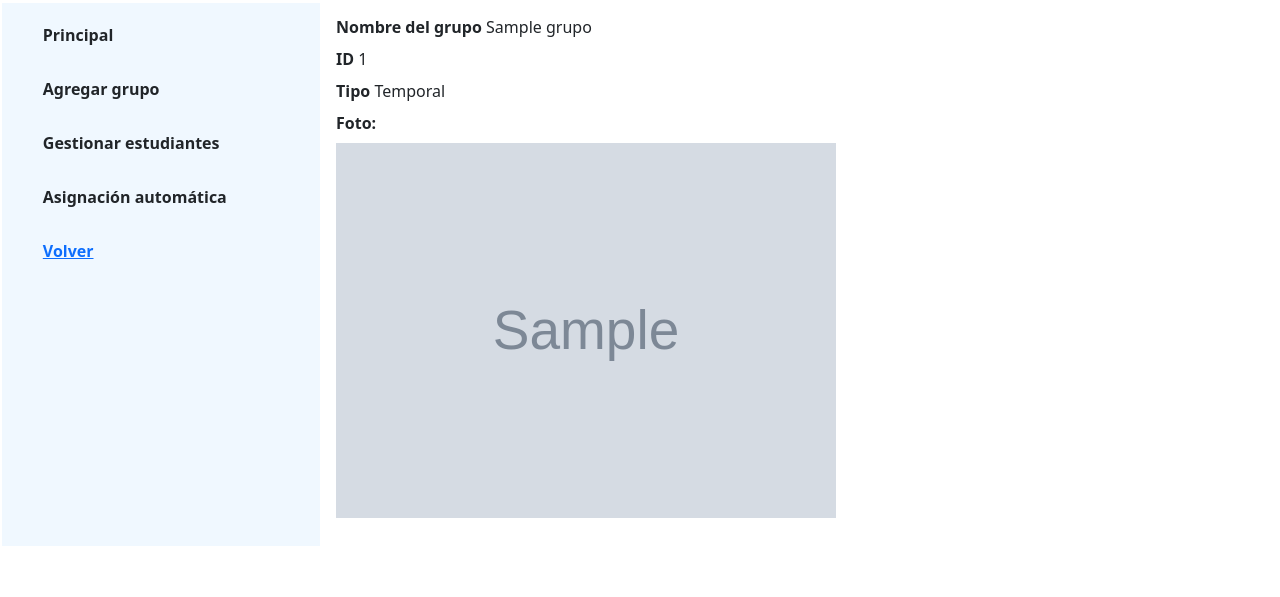
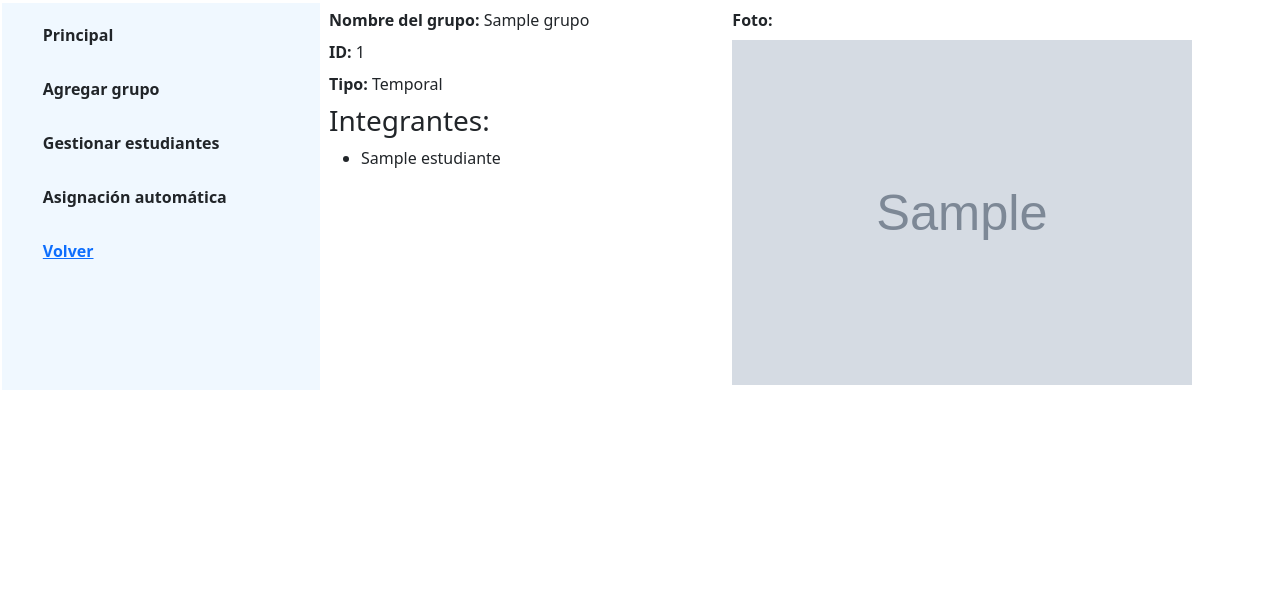
Before and after one commit to euc-duoc/duoc, a Django app: page /grupo/1 in a window 1280 px wide. Shown: the part 203-800 px from the top of the page. Run offline with Django 5.2, Linux system fonts and the light colour scheme; tables that the repository leaves empty hold one stand-in row (values such as "Sample post"); grey boxes marked "Sample" are stand-in pictures.

Commit message:
Incorpora modelo integrantes grupo

```diff
--- a/PGY3221/django/gestionCursos/models.py
+++ b/PGY3221/django/gestionCursos/models.py
@@ -9,3 +9,8 @@ class Grupo(models.Model):
     nombre = models.CharField(max_length=30)
     tipo = models.CharField(max_length=10, choices=TipoGrupo.choices)
     imgUrl = models.CharField(max_length=1000, default="#")
+    numintegrantes = models.IntegerField()
+
+class Estudiante(models.Model):
+    nombre = models.CharField(max_length=100)
+    grupo = models.ForeignKey(Grupo, on_delete=models.CASCADE)
--- a/PGY3221/django/gestionCursos/static/css/estilos.css
+++ b/PGY3221/django/gestionCursos/static/css/estilos.css
@@ -113,7 +113,7 @@ body {
 }
 
 .fotoGrupo img {
-    width: 500px;
+    width: 100%;
 }
 
 .detalleGrupo .integrantesGrupo {
--- a/PGY3221/django/gestionCursos/templates/agregar_grupo.html
+++ b/PGY3221/django/gestionCursos/templates/agregar_grupo.html
@@ -48,9 +48,9 @@
                         <label for="imgUrlGrupo" class="form-label">URL imagen</label>
                         <input type="text" class="form-control" name="imgUrlGrupo"/>
                     </div>
-                    <!--
+
                     <div class="col-md-6 mb-3">
-                        <label class="form-label">Agregar miembros:</label>
+                        <label class="form-label">Agregar integrantes:</label>
 
                         <div class="row g-3 mb-3">
                             <div class="col-auto">
@@ -64,7 +64,7 @@
                         <ul class="list-group" id="integrantesGrupo"></ul>
                         <input type="hidden" id="agregarIntegranteNombres" name="agregarIntegranteNombres"/>
                     </div>
-                    -->
+
                     <button type="submit" class="btn btn-primary">Submit</button>
                   </form>
             </div>
--- a/PGY3221/django/gestionCursos/templates/grupo.html
+++ b/PGY3221/django/gestionCursos/templates/grupo.html
@@ -25,37 +25,36 @@
                 <div class="opcMenu"><a href="{% url 'principal' %}">Volver</a></div>
             </div>
             <div class="principal espaciado">
-                <div class="espaciado">
-                    <div class="col-md-6">
-                        <label class="form-label fw-bold">Nombre del grupo</label>
-                        <label class="form-label">{{ grupo.nombre }}</label>
+
+                <div class="row">
+                    <div class="col-5">
+                        <div class="md-6">
+                            <label class="form-label fw-bold">Nombre del grupo:</label>
+                            <label class="form-label">{{ grupo.nombre }}</label>
+                        </div>
+                        <div class="md-6">
+                            <label class="form-label fw-bold">ID:</label>
+                            <label class="form-label">{{ grupo.id }}</label>
+                        </div>
+                        <div class="md-6">
+                            <label class="form-label fw-bold">Tipo:</label>
+                            <label class="form-label">{{ grupo.get_tipo_display }}</label>
+                        </div>
+                        <div class="integrantesGrupo md-6">
+                            <h3>Integrantes:</h3>
+                            <ul>
+                                {% for integrante in integrantes %}
+                                <li>{{ integrante.nombre }}</li>
+                                {% endfor %}
+                            </ul>
+                        </div>
                     </div>
-                    <div class="col-md-6">
-                        <label class="form-label fw-bold">ID</label>
-                        <label class="form-label">{{ grupo.id }}</label>
-                    </div>
-                    <div class="col-md-6">
-                        <label class="form-label fw-bold">Tipo</label>
-                        <label class="form-label">{{ grupo.get_tipo_display }}</label>
-                    </div>
-
-                    <div class="mb-3">
+                    <div class="col-6">
                         <label class="form-label fw-bold">Foto:</label>
                         <div class="fotoGrupo">
                             <img src="{{ grupo.imgUrl }}">
                         </div>
                     </div>
-
-                    <!--<div class="integrantesGrupo">
-                        <h3>Integrantes:</h3>
-                        <ul>
-                            <li>Power Ranger Rojo</li>
-                            <li>Power Ranger Verde</li>
-                            <li>Power Ranger Negro</li>
-                            <li>Power Ranger Rosada</li>
-                            <li>Power Ranger Amarilla</li>
-                        </ul>
-                    </div>-->
                 </div>
             </div>
         </div>
--- a/PGY3221/django/gestionCursos/views.py
+++ b/PGY3221/django/gestionCursos/views.py
@@ -1,5 +1,5 @@
 from django.shortcuts import render, redirect, get_object_or_404
-from .models import Grupo
+from .models import Grupo, Estudiante
 
 # Create your views here.
 def principal(request):
@@ -41,15 +41,39 @@ def principal(request):
     return render(request, 'index.html', datos)
 
 def grupo(request, id):
-    datos = { 'grupo': get_object_or_404(Grupo, id=id) }
+    grupo = get_object_or_404(Grupo, id=id)
+    integrantes = Estudiante.objects.filter(grupo=grupo)
+
+    if not integrantes:
+        integrantes = [ { "nombre": "Sin estudiantes" } ]
+
+    datos = {
+        'grupo': grupo,
+        'integrantes': integrantes
+    }
+
     return render(request, 'grupo.html', datos)
 
 def agregar_grupo(request):
     return render(request, 'agregar_grupo.html')
 
 def guardar_grupo(request):
-    g = Grupo(nombre=request.POST.get("nombreGrupo"), tipo=request.POST["tipoGrupo"], imgUrl=request.POST["imgUrlGrupo"])
+    # Procesar integrantes del grupo
+    integrantes = request.POST.get('agregarIntegranteNombres').split(',')
+
+    g = Grupo(
+        nombre=request.POST.get("nombreGrupo"),
+        tipo=request.POST["tipoGrupo"],
+        imgUrl=request.POST["imgUrlGrupo"],
+        numintegrantes=len(integrantes)
+    )
+
     g.save()
+
+    for integrante in integrantes:
+        e = Estudiante(nombre=integrante, grupo=g)
+        e.save()
+
     return redirect("grupo", id=g.id)
 
 def eliminar_grupo(request, id):
```
Also changed, not shown: PGY3221/django/gestionCursos/migrations/0003_estudiante.py (added), PGY3221/django/gestionCursos/migrations/0004_grupo_numintegrantes.py (added).
